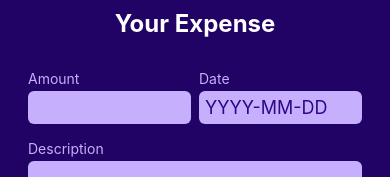
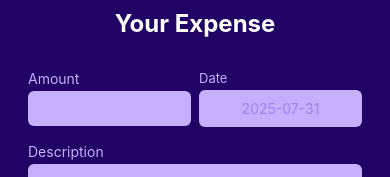
Before and after one commit to khasanlee/ExpenseTrackApp, a React Native app: screen /ManageExpense in a window 390 px wide. Shown: the part 143-320 px from the top of the page. Built offline with nearby package versions, Linux system fonts and the light colour scheme; no server answers.

Commit message:
added selector of Date

```diff
--- a/components/ManageExpense/ExpenseForm.js
+++ b/components/ManageExpense/ExpenseForm.js
@@ -1,4 +1,5 @@
-import { Alert, StyleSheet, Text, View } from "react-native";
+import { Platform, StyleSheet, Text, View } from "react-native";
+import DateTimePicker from "@react-native-community/datetimepicker";
 import Input from "./Input";
 import { useState } from "react";
 import Button from "../UI/Button";
@@ -12,7 +13,7 @@
       isValid: true,
     },
     date: {
-      value: defaultValues ? getFormattedDate(defaultValues.date) : "",
+      value: defaultValues ? defaultValues.date : new Date(),
       isValid: true,
     },
     description: {
@@ -20,6 +21,8 @@
       isValid: true,
     },
   });
+
+  const [showDatePicker, setShowDatePicker] = useState(false);
 
   function inputChangedHandler(inputIdentifier, enteredValue) {
     setInputs((curInputs) => {
@@ -30,15 +33,29 @@
     });
   }
 
+  function dateChangeHandler(event, selectedDate) {
+    if (Platform.OS === "android") {
+      setShowDatePicker(false);
+    }
+    if (selectedDate) {
+      inputChangedHandler("date", selectedDate);
+    }
+  }
+
+  function showDatePickerHandler() {
+    setShowDatePicker(true);
+  }
+
   function submitHandler() {
     const expenseData = {
       amount: +inputs.amount.value,
-      date: new Date(inputs.date.value),
-      description: inputs.description.value,
+      date: inputs.date.value,
+      description: inputs.description.value.trim(),
     };
 
     const amountIsValid = !isNaN(expenseData.amount) && expenseData.amount > 0;
-    const dateIsValid = expenseData.date.toString() !== "Invalid Date";
+    const dateIsValid =
+      expenseData.date instanceof Date && !isNaN(expenseData.date);
     const descriptionIsValid = expenseData.description.trim().length > 0;
 
     if (!amountIsValid || !dateIsValid || !descriptionIsValid) {
@@ -78,18 +95,50 @@
             value: inputs.amount.value,
           }}
         />
-        <Input
-          style={styles.rowInput}
-          invalid={!inputs.date.isValid}
-          label={"Date"}
-          textInputConfig={{
-            placeholder: "YYYY-MM-DD",
-            maxLength: 10,
-            onChangeText: inputChangedHandler.bind(this, "date"),
-            value: inputs.date.value,
-          }}
-        />
+        <View style={[styles.rowInput, styles.dateInputContainer]}>
+          <Text
+            style={[
+              styles.dateLabel,
+              !inputs.date.isValid && styles.invalidLabel,
+            ]}
+          >
+            Date
+          </Text>
+          <Button
+            mode={"flat"}
+            onPress={showDatePickerHandler}
+            style={[
+              styles.dateButton,
+              !inputs.date.isValid && styles.invalidButton,
+            ]}
+          >
+            {inputs.date.value instanceof Date
+              ? getFormattedDate(inputs.date.value)
+              : "Select Date"}
+          </Button>
+        </View>
       </View>
+
+      {showDatePicker && (
+        <View style={styles.datePickerContainer}>
+          <DateTimePicker
+            value={
+              inputs.date.value instanceof Date ? inputs.date.value : new Date()
+            }
+            mode="date"
+            display={'spinner'}
+            onChange={dateChangeHandler}
+            maximumDate={new Date()}
+            textColor="white"
+          />
+          <View style={styles.iosDatePickerButtonsContainer}>
+            <Button mode="flat" onPress={() => setShowDatePicker(false)}>
+              Cancel
+            </Button>
+            <Button onPress={() => setShowDatePicker(false)}>Confirm</Button>
+          </View>
+        </View>
+      )}
       <Input
         invalid={!inputs.description.isValid}
         label={"Description"}
@@ -138,6 +187,40 @@
   rowInput: {
     flex: 1,
   },
+  dateInputContainer: {
+    marginHorizontal: 4,
+    marginVertical: 8,
+  },
+  dateLabel: {
+    fontSize: 13,
+    color: GlobalStyles.colors.primary100,
+    marginBottom: 4,
+  },
+  dateButton: {
+    backgroundColor: GlobalStyles.colors.primary100,
+    borderRadius: 6,
+    paddingVertical: 2,
+    color: GlobalStyles.colors.primary700,
+
+  },
+  invalidLabel: {
+    color: GlobalStyles.colors.error500,
+  },
+  invalidButton: {
+    backgroundColor: GlobalStyles.colors.error50,
+  },
+  iosDatePickerButtonsContainer: {
+    marginBottom: 10,
+    flexDirection: "row",
+    justifyContent: "space-around",
+  },
+  datePickerContainer: {
+    backgroundColor: 'rgba(255, 255, 255, 0.1)',
+    borderRadius: 10,
+    marginVertical: 10,
+    padding: 5,
+  },
+
   errorText: {
     textAlign: "center",
     color: GlobalStyles.colors.error500,
--- a/components/ManageExpense/Input.js
+++ b/components/ManageExpense/Input.js
@@ -33,7 +33,7 @@
   },
   input: {
     backgroundColor: GlobalStyles.colors.primary100,
-    padding: 6,
+    padding: 7,
     borderRadius: 6,
     fontSize: 18,
     color: GlobalStyles.colors.primary700,
--- a/package.json
+++ b/package.json
@@ -20,7 +20,8 @@
     "react-native-dotenv": "^3.4.11",
     "react-native-safe-area-context": "5.4.0",
     "react-native-screens": "~4.10.0",
-    "expo-constants": "~17.1.7"
+    "expo-constants": "~17.1.7",
+    "@react-native-community/datetimepicker": "8.4.1"
   },
   "devDependencies": {
     "@babel/core": "^7.20.0"
--- a/util/date.js
+++ b/util/date.js
@@ -1,4 +1,7 @@
 export function getFormattedDate(date) {
+  if (!(date instanceof Date) || isNaN(date)){
+    return new Date().toISOString().slice(0, 10);
+  }
   return date.toISOString().slice(0, 10);
 }
 
```
Also changed, not shown: 1 other file (tests, documents, lock files or other folders).
